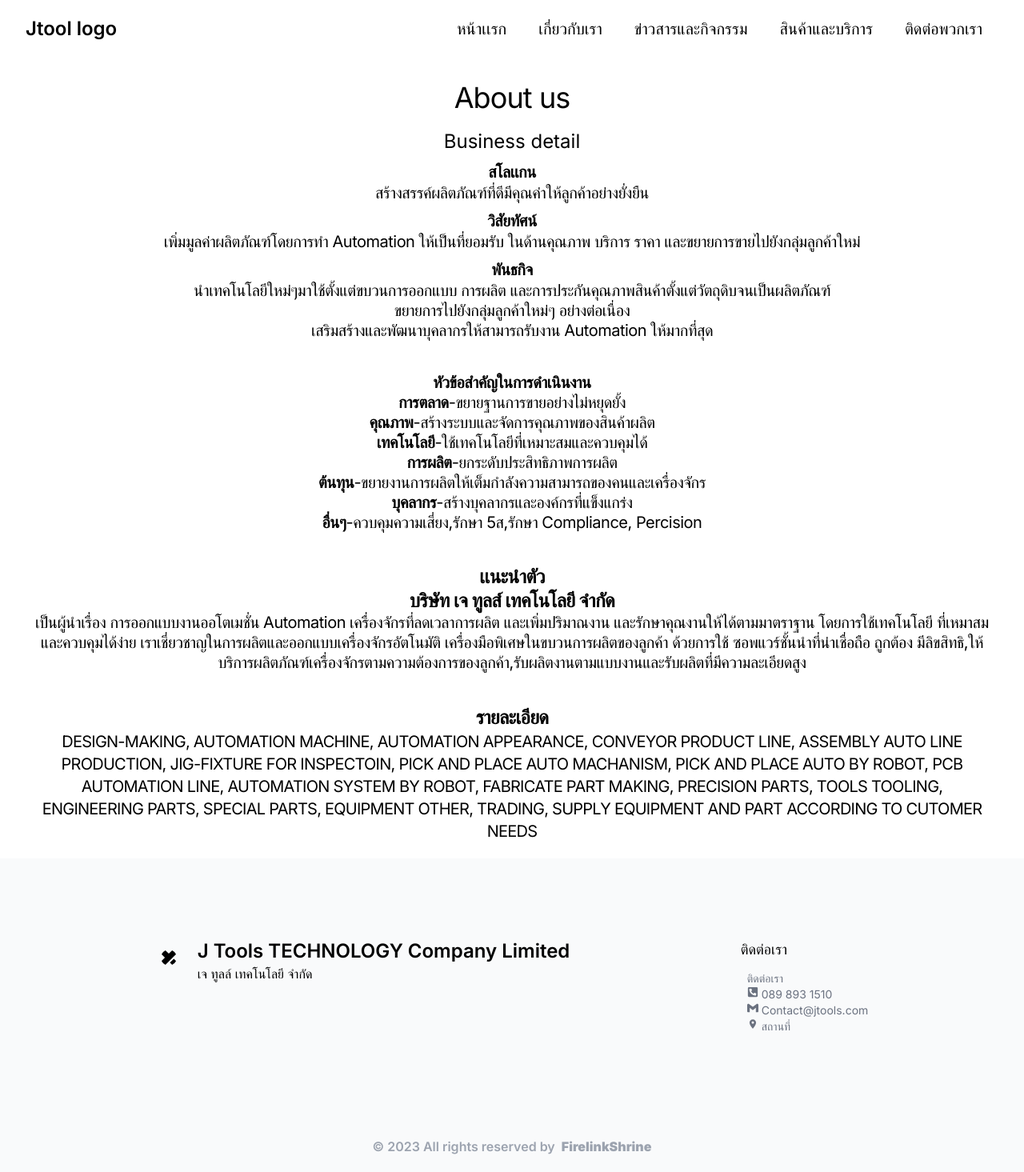
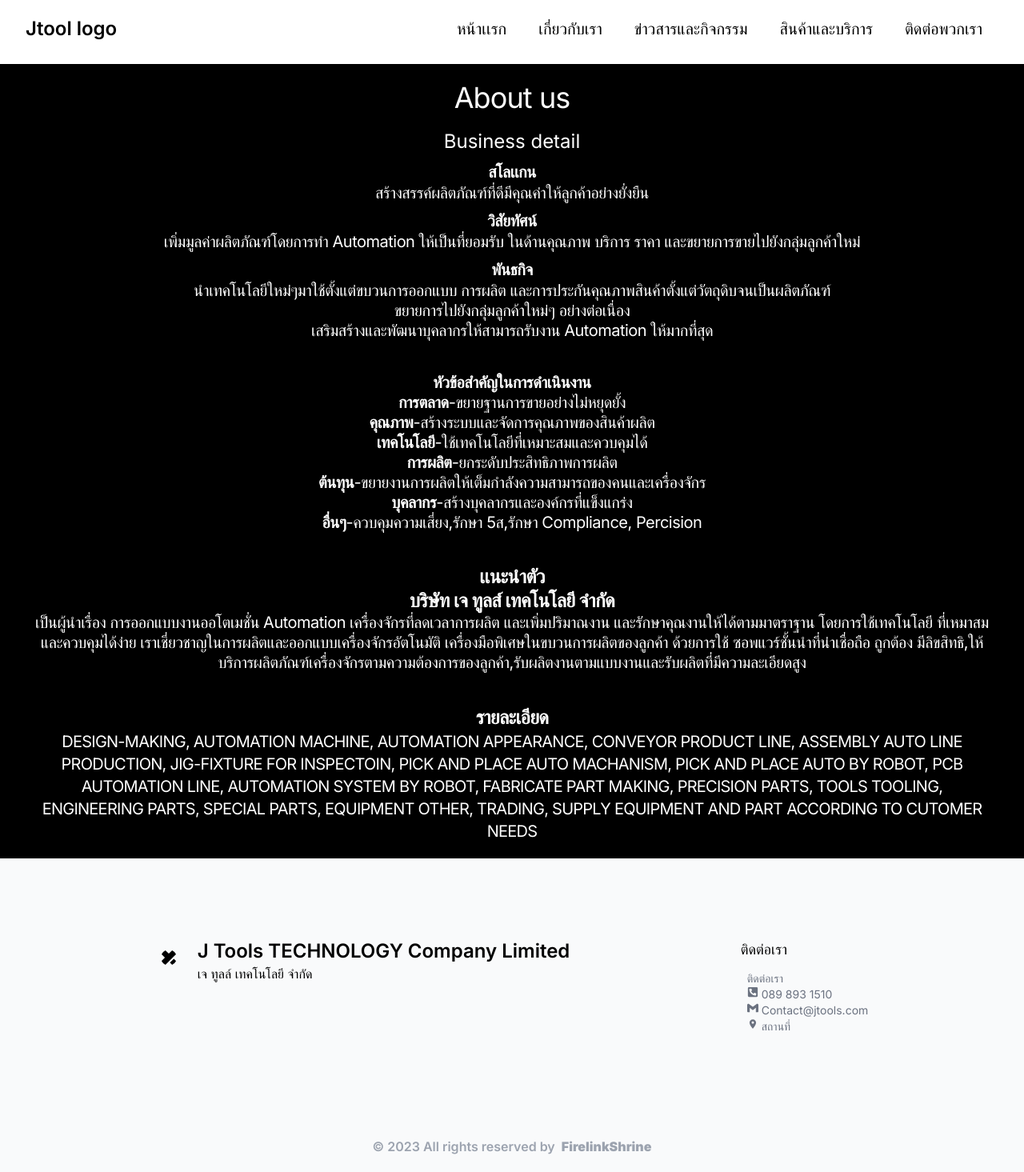
Before and after one commit to Krungtepian/Jtools, a Next.js app: page /about-us in a window 1280 px wide. Shown: the whole page at 80% size. Built offline with nearby package versions, Linux system fonts and the light colour scheme.

Commit message:
change aboutus bg to black intersect  beautiful

```diff
--- a/app/(user)/about-us/Components/Aboutus.tsx
+++ b/app/(user)/about-us/Components/Aboutus.tsx
@@ -2,8 +2,8 @@ import React from 'react'
 
 const About = () => {
     return(
-        <section className={`flex flex-col bg-white py-5 text-2xl md:text-3xl`}>
-          <div className="container mx-auto px-11 text-center">
+        <section className={`flex flex-col bg-black py-5 text-2xl md:text-3xl`}>
+          <div className="container mx-auto px-11 text-center text-white">
             <h1 className="leading-tight max-w-5xl mx-auto text-4xl tracking-tight">
                 About us
             </h1>
@@ -20,7 +20,7 @@ const About = () => {
 <p className="text-xl leading-tight tracking-tight">ขยายการไปยังกลุ่มลูกค้าใหม่ๆ อย่างต่อเนื่อง</p>
 <p className="text-xl leading-tight tracking-tight">เสริมสร้างและพัฒนาบุคลากรให้สามารถรับงาน Automation ให้มากที่สุด</p>
           </div>
-          <div className="container mx-auto px-11 text-center mt-10">
+          <div className="container mx-auto px-11 text-center mt-10 text-white">
 <h3 className="text-xl leading-tight tracking-tight font-bold ">หัวข้อสำคัญในการดำเนินงาน</h3>
 <div className="text-xl leading-tight tracking-tight">
 <p><strong>การตลาด</strong>-ขยายฐานการขายอย่างไม่หยุดยั้ง</p>
@@ -32,7 +32,7 @@ const About = () => {
 <p><strong>อื่นๆ</strong>-ควบคุมความเสี่ยง,รักษา 5ส,รักษา Compliance, Percision</p>
 </div>
           </div>
-          <div className='container mx-auto px-11 text-center mt-10'>
+          <div className='container mx-auto px-11 text-center mt-10 text-white'>
             <h4 className="text-2xl leading-tight tracking-tight font-bold">เเนะนำตัว</h4>
 <h5 className="text-2xl leading-tight tracking-tight font-bold">บริษัท เจ ทูลส์ เทคโนโลยี จำกัด</h5>
     <p className="text-xl leading-tight tracking-tight">เป็นผู้นำเรื่อง การออกแบบงานออโตเมชั่น Automation เครื่องจักรที่ลดเวลาการผลิต และเพิ่มปริมาณงาน และรักษาคุณงานให้ได้ตามมาตราฐาน โดยการใช้เทคโนโลยี ที่เหมาสมและควบคุมได้ง่าย
@@ -40,7 +40,7 @@ const About = () => {
     ด้วยการใช้ ซอพแวร์ชั้นนำที่น่าเชื่อถือ ถูกต้อง มีลิขสิทธิ,ให้บริการผลิตภัณฑ์เครื่องจักรตามความต้องการของลูกค้า,รับผลิตงานตามแบบงานและรับผลิตที่มีความละเอียดสูง</p>
           </div>
           <div className='container mx-auto px-11 text-center mt-10'>
-            <div className="leading-tight tracking-tight">
+            <div className="leading-tight tracking-tight text-white">
 <h6 className="text-2xl font-bold ">รายละเอียด</h6>
 <p className="text-xl">DESIGN-MAKING,
 AUTOMATION MACHINE,
```
